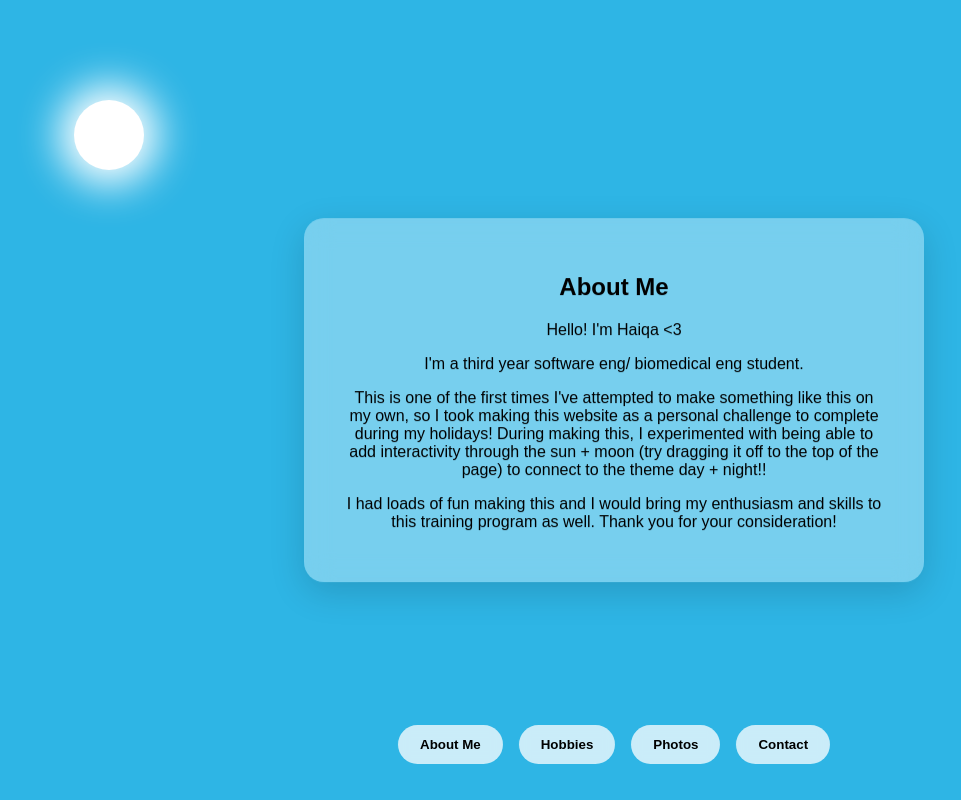
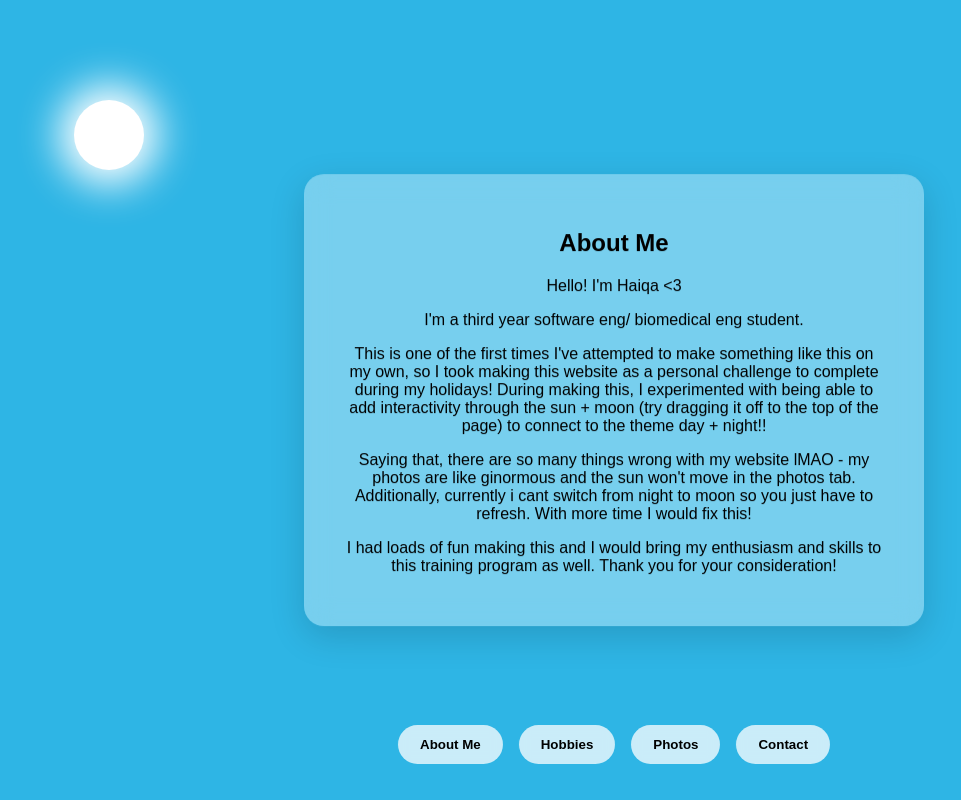
Before and after one commit to haiqa21/MyWebsite, a plain HTML site: page index.html in a window 1280 px wide. Shown: the whole page, without its empty margins (26-987 px from the left). Drawn offline with Linux system fonts and the light colour scheme.

Commit message:
adding some truth

```diff
--- a/index.html
+++ b/index.html
@@ -53,6 +53,10 @@
             <p>This is one of the first times I've attempted to make something like this on my own, so I took making this website
                 as a personal challenge to complete during my holidays! During making this, I experimented with being able to
                 add interactivity through the sun + moon (try dragging it off to the top of the page) to connect to the theme day + night!! </p>
+            <p>Saying that, there are so many things wrong with my website lMAO - my photos are like ginormous and the sun won't move
+                in the photos tab. Additionally, currently i cant switch from night to moon so you just have to refresh. With more
+                time I would fix this!
+            </p>
             <p>I had loads of fun making this and I would bring my enthusiasm and skills to this training program as well.
                 Thank you for your consideration! </p>
         </div>
```
